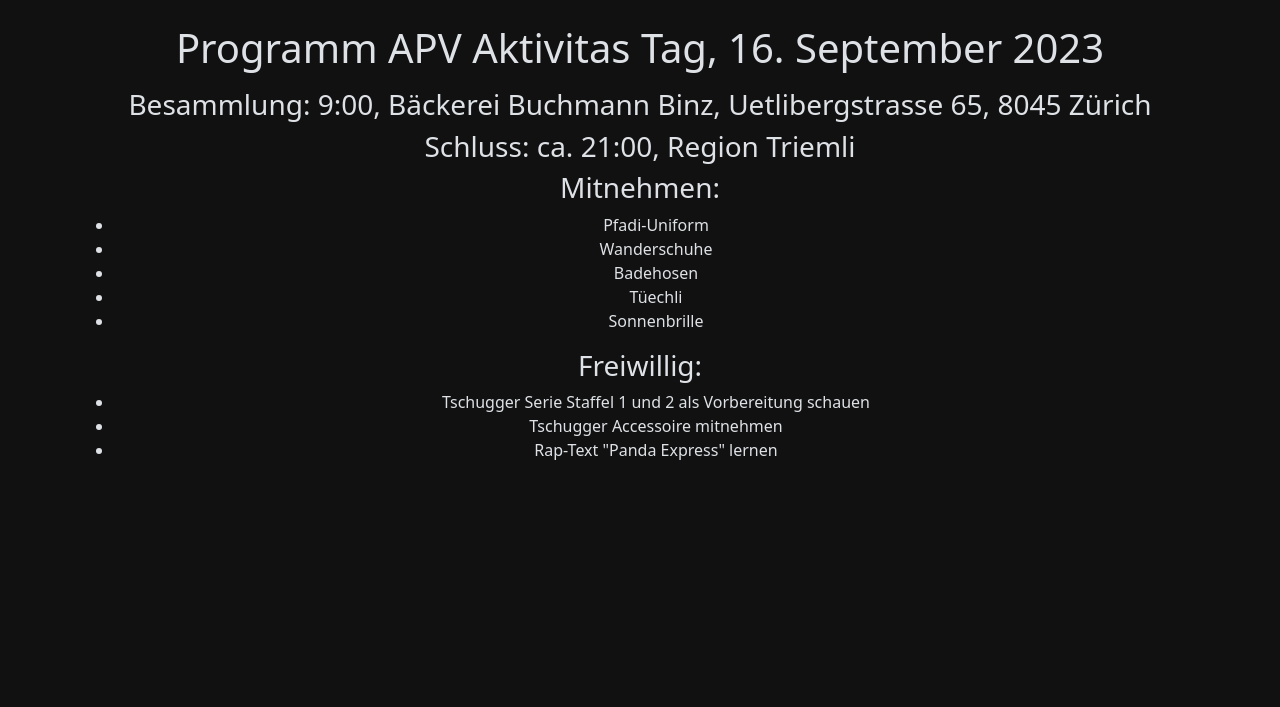
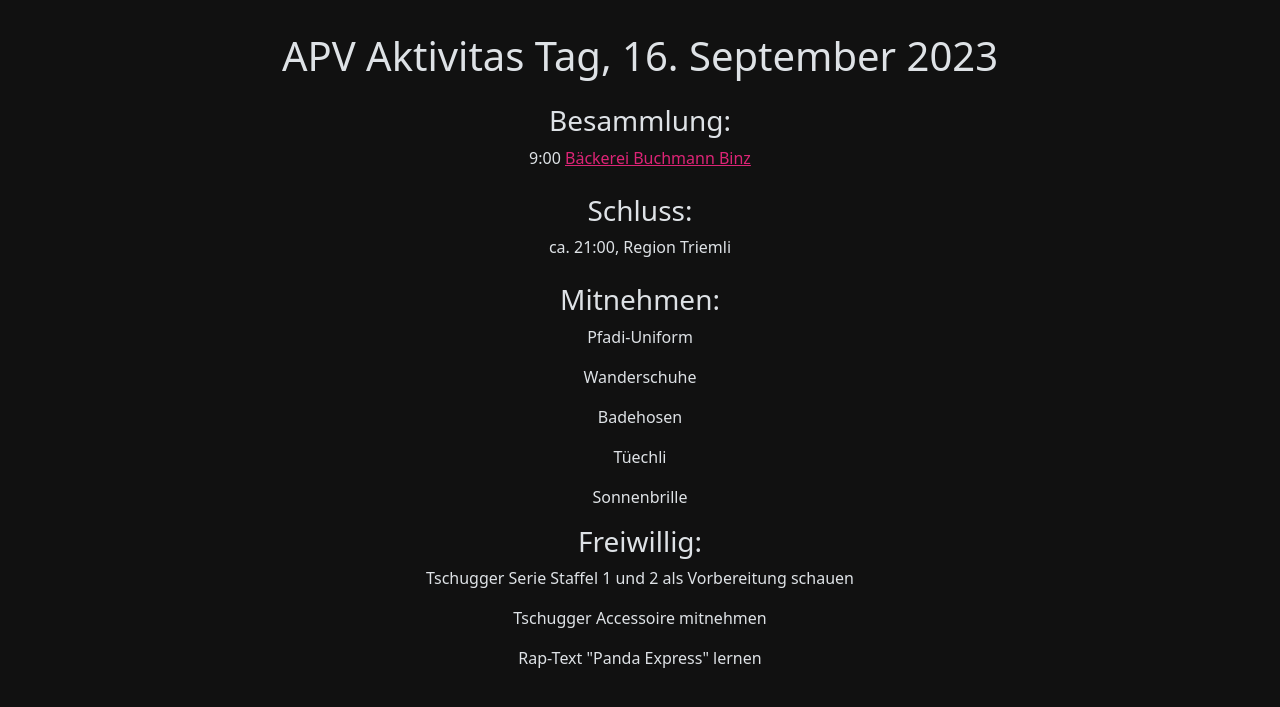
Before and after one commit to alexarnimueller/tschugger, a Flask app: template app/app/templates/infos.html in a window 1280 px wide. Shown: the part 57-764 px from the top of the page. Run offline with Flask 3, Linux system fonts and the light colour scheme; the template is opened without the code that fills it, so the values that code supplies are empty; some libraries are stand-ins or nearby versions.

Commit message:
:memo: infos

```diff
--- a/app/app/templates/infos.html
+++ b/app/app/templates/infos.html
@@ -4,23 +4,21 @@
 {% block content %}
 <div class="row">
   <div class="text-center my-4">
-    <h1 class="mb-3">Programm APV Aktivitas Tag, 16. September 2023</h2>
-    <h3>Besammlung: 9:00, Bäckerei Buchmann Binz, Uetlibergstrasse 65, 8045 Zürich</h3>
-    <h3>Schluss: ca. 21:00, Region Triemli</h3>
-    <h3 class="mt-1">Mitnehmen:</h3>
-    <ul>
-      <li>Pfadi-Uniform</li>
-      <li>Wanderschuhe</li>
-      <li>Badehosen</li>
-      <li>Tüechli</li>
-      <li>Sonnenbrille</li>
-    </ul>
-    <h3 class="mt-1">Freiwillig:</h3>
-    <ul>
-      <li>Tschugger Serie Staffel 1 und 2 als Vorbereitung schauen</li>
-      <li>Tschugger Accessoire mitnehmen</li>
-      <li>Rap-Text "Panda Express" lernen</li>
-    </ul>
+    <h1 class="mt-2">APV Aktivitas Tag, 16. September 2023</h2>
+    <h3 class="mt-4">Besammlung:</h3>
+    <p>9:00 <a href="https://goo.gl/maps/FiStPG9rfwwcCz4S7" target="_blank">Bäckerei Buchmann Binz</a></p>
+    <h3 class="mt-4">Schluss:</h3>
+    <p>ca. 21:00, Region Triemli</p>
+    <h3 class="mt-4">Mitnehmen:</h3>
+    <p>Pfadi-Uniform</p>
+    <p>Wanderschuhe</p>
+    <p>Badehosen</p>
+    <p>Tüechli</p>
+    <p>Sonnenbrille</p>
+    <h3 class="mt-2">Freiwillig:</h3>
+    <p>Tschugger Serie Staffel 1 und 2 als Vorbereitung schauen</p>
+    <p>Tschugger Accessoire mitnehmen</p>
+    <p>Rap-Text "Panda Express" lernen</p>
   </div>
 </div>
 {% endblock %}
```
